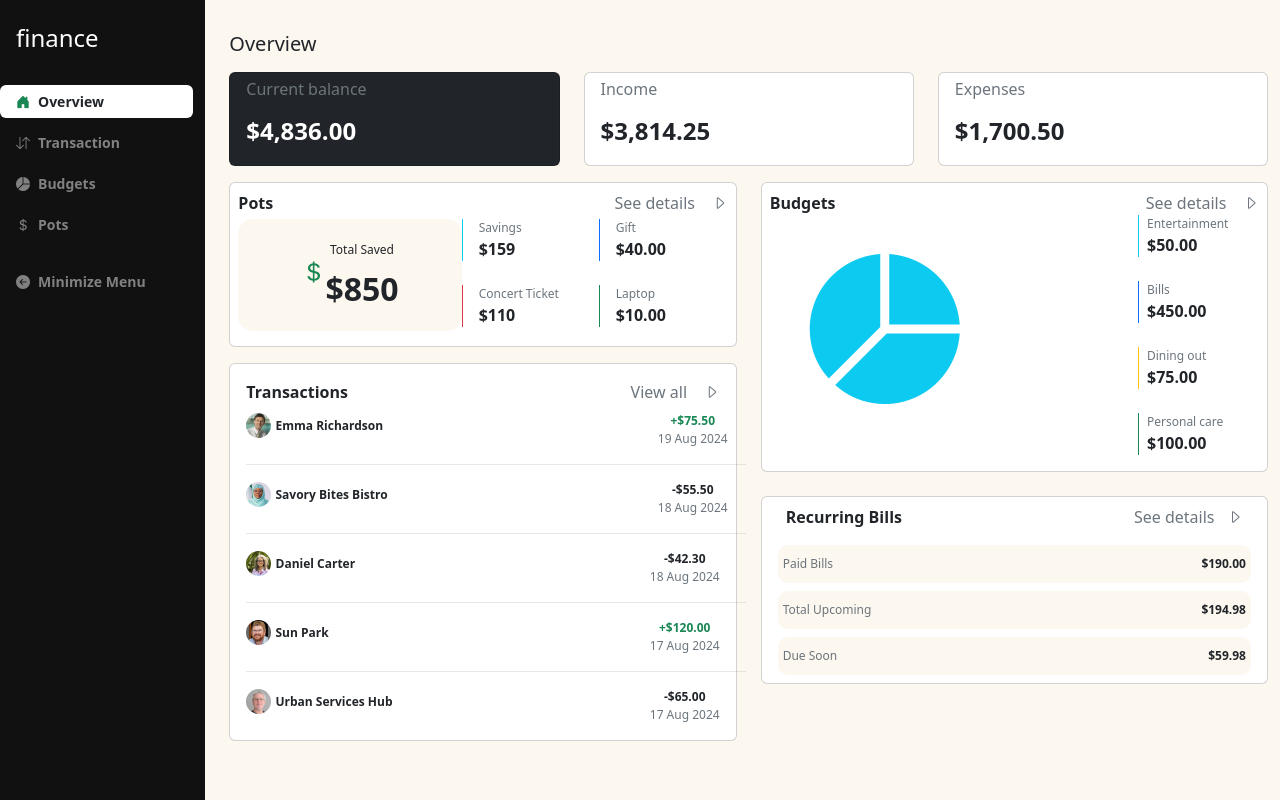
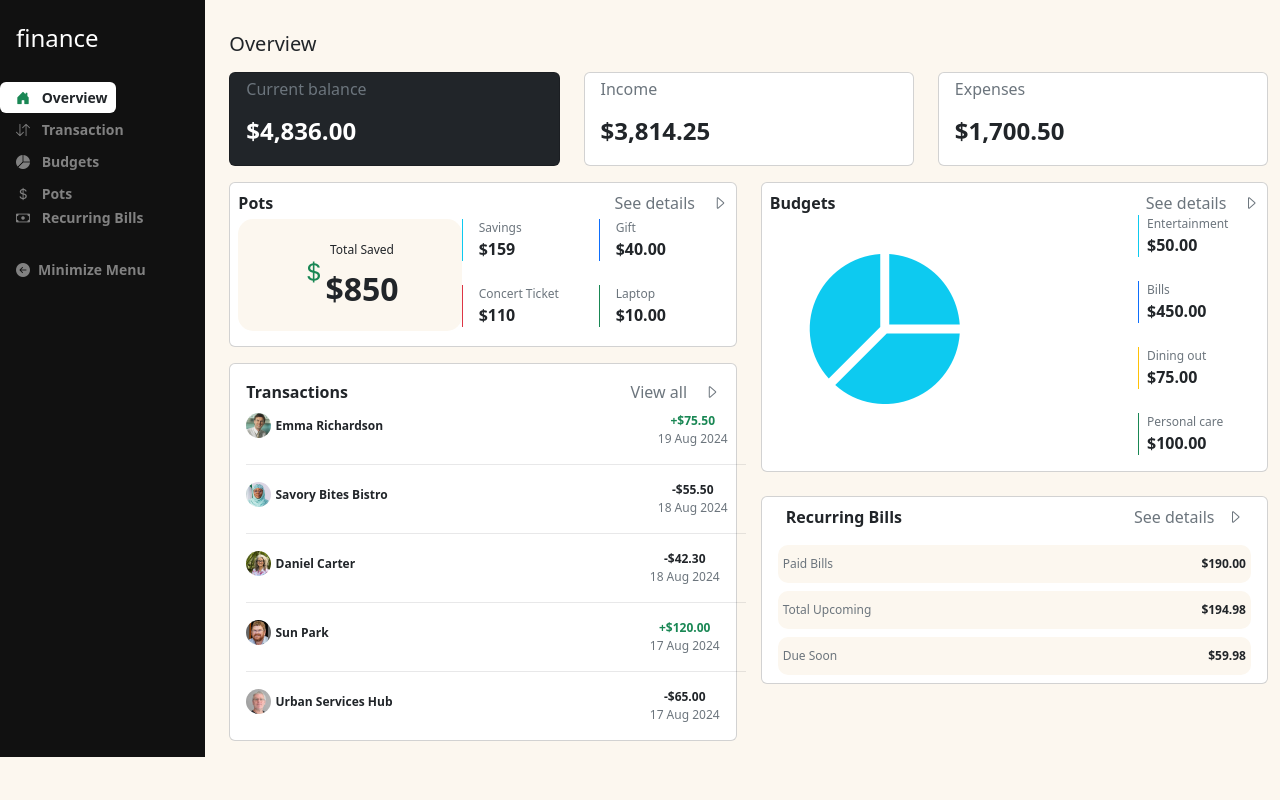
Before and after one commit to Prayz-code/finance-dashboard, a plain HTML site: page index.html in a window 1280 px wide. Drawn offline with nearby package versions, Linux system fonts and the light colour scheme.

Commit message:
third commit

```diff
--- a/index.html
+++ b/index.html
@@ -11,35 +11,41 @@
 
 <body>
     <!-- this is the sidebar -->
-    <div class="row vh-100">
+    <div class="row vh-80">
         <div class="col-xs-12 col-sm-12 col-md-12 col-lg-2 col-xl-2 order-last order-lg-first sidebar">
             <div>
                 <div class="text-white fw-bold pt-4 p-3 d-none d-lg-block">
-                    <h4 class="w3-bar-item ">finance</h4>
+                    <h4 class="nav-item ">finance</h4>
                 </div>
-                <ul class="nav nav-pills flex-lg-column mb-auto text-center">
+                <ul class="nav nav-pills d-lg-block mb-auto">
                     <li class="nav-item mt-2">
-                        <a href="" class="nav-link bg-white fw-bold text-dark d-flex align-items-center">
+                        <a href="" class="nav-link bg-white fw-bold text-dark d-flex flex-md-column d-lg-inline align-items-center">
                             <i class="bi bi-house-door-fill me-2 text-success"></i>
-                            <span class="d-none d-lg-inline">Overview</span>
+                            <span class="d-none d-md-block d-lg-inline">Overview</span>
                         </a>
                     </li>
                     <li class="nav-item mt-2">
-                        <a href="" class="nav-link fw-bold d-flex align-items-center">
+                        <a href="" class="nav-link fw-bold d-flex flex-md-column d-lg-inline align-items-center">
                             <i class="bi bi-arrow-down-up me-2"></i>
-                            <span class="d-none d-lg-inline">Transaction</span>
+                            <span class="d-none d-md-block d-lg-inline">Transaction</span>
                         </a>
                     </li>
                     <li class="nav-item mt-2">
-                        <a href="" class="nav-link fw-bold d-flex align-items-center">
+                        <a href="" class="nav-link fw-bold d-flex flex-md-column d-lg-inline align-items-center">
                             <i class="bi bi-pie-chart-fill me-2"></i>
-                            <span class="d-none d-lg-inline">Budgets</span>
+                            <span class="d-none d-md-block d-lg-inline">Budgets</span>
                         </a>
                     </li>
                     <li class="nav-item mt-2">
-                        <a href="" class="nav-link fw-bold d-flex align-items-center">
+                        <a href="" class="nav-link fw-bold d-flex flex-md-column d-lg-inline align-items-center">
                             <i class="bi bi-currency-dollar me-2"></i>
-                            <span class="d-none d-lg-inline">Pots</span>
+                            <span class="d-none d-lg-inline d-md-block">Pots</span>
+                        </a>
+                    </li>
+                    <li class="nav-item mt-2 d-lg-inline">
+                        <a href="" class="nav-link fw-bold d-flex flex-md-column d-lg-inline align-items-center">
+                            <i class="bi bi-cash me-2"></i>
+                            <span class="d-none d-lg-inline d-md-block">Recurring Bills</span>
                         </a>
                     </li>
                 </ul>
--- a/style.css
+++ b/style.css
@@ -3,7 +3,6 @@ body{
     }
     .sidebar{
         background-color: #111;
-        /* height: 100%!important; */
     }
 
     .sidebar a{
@@ -13,18 +12,8 @@ body{
         color: #818181;
     }
 
-    .overview{
-        background-color: white;
-        border-top-right-radius: 8px;
-        border-bottom-right-radius: 8px;
-        width: 160px;
-        font-weight: bold;
-        padding: 8px;
-    }
-
     .menu{
        margin-top: 20px;
-
     }
 
     .saved{
```
